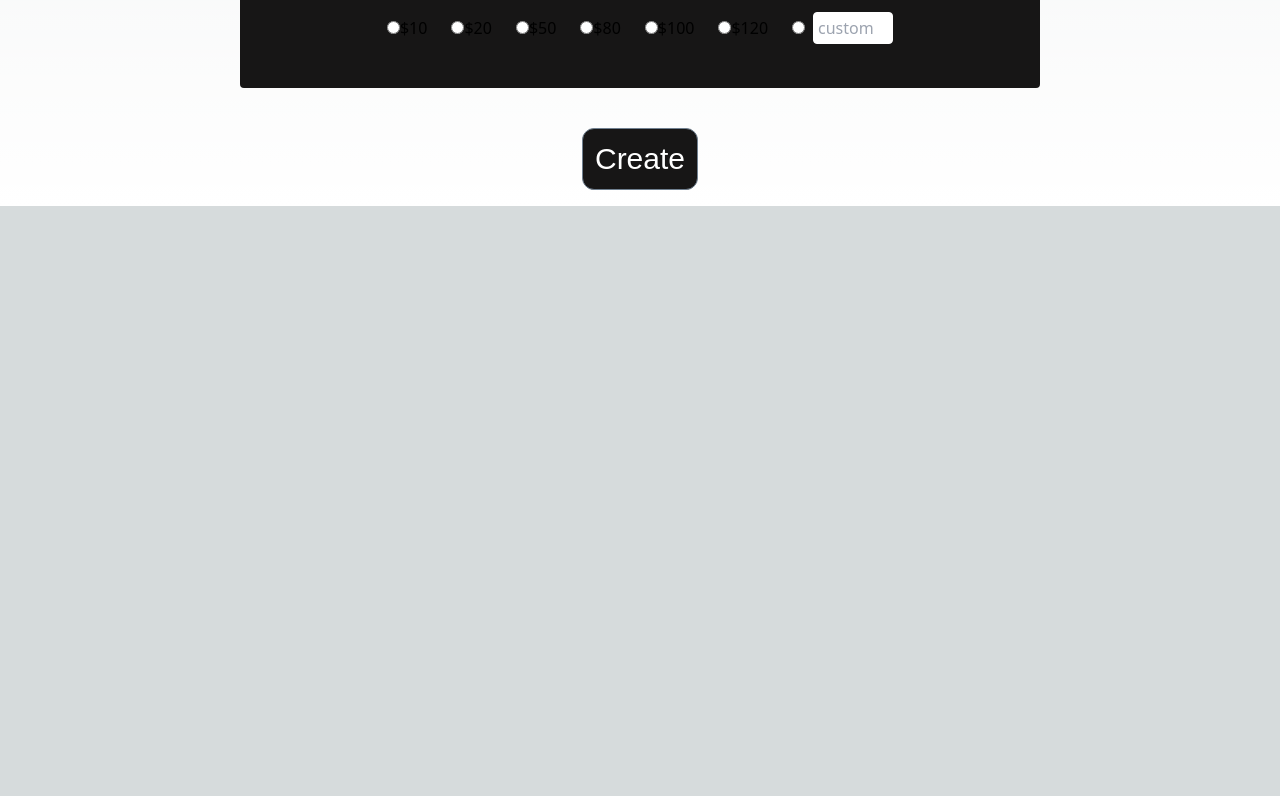
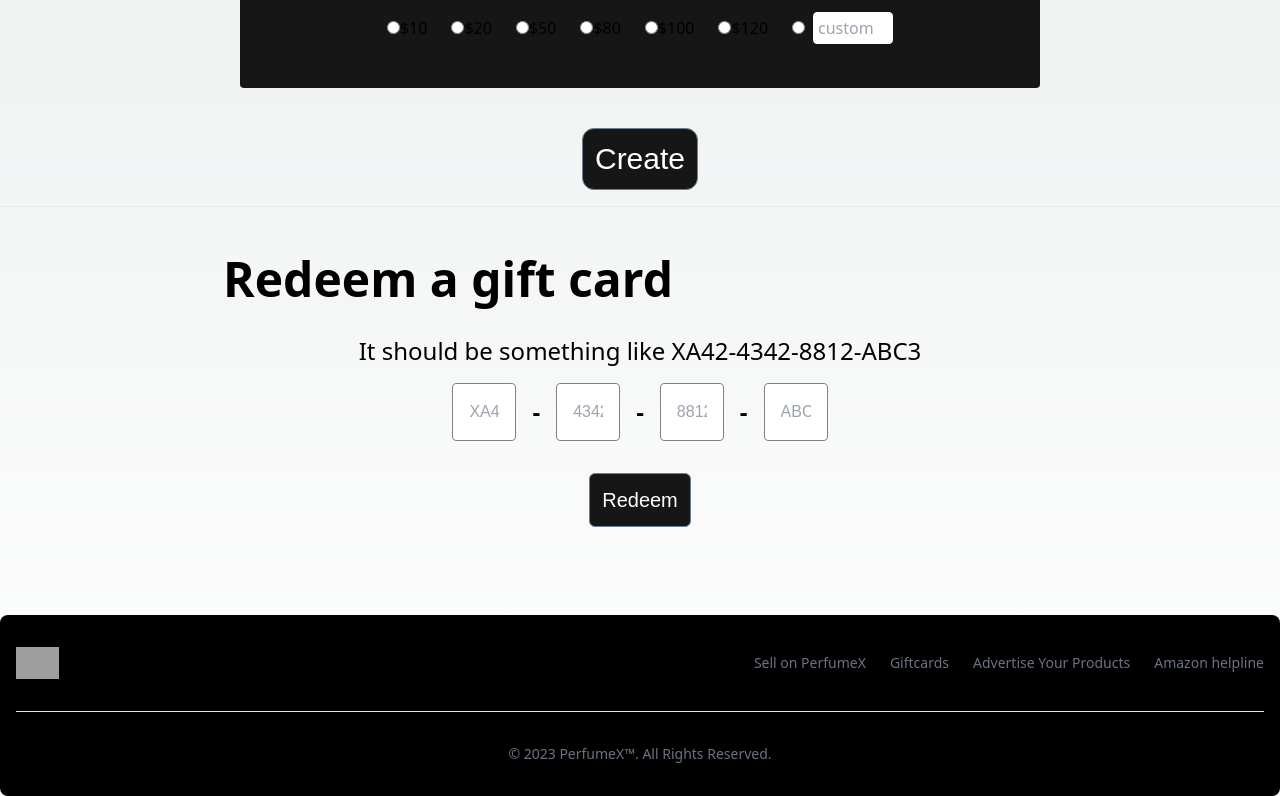
Before and after one commit to 0Armaan025/perfumex, a Next.js app in the folder perfumex/: page /gift-cards in a window 1280 px wide. Shown: the part 1325-2121 px from the top of the page. Before the commit the page ends 1531 px from the top, so only its background shows below. Built offline with nearby package versions, Linux system fonts and the light colour scheme; grey boxes are pictures that could not be loaded.

Commit message:
fixed giftcards thingy

```diff
--- a/perfumex/src/app/gift-cards/giftcards.css
+++ b/perfumex/src/app/gift-cards/giftcards.css
@@ -58,3 +58,23 @@
     justify-content: center;
     align-items: center;
 }
+.redeemCodeFields {
+    display: flex;
+    flex-direction: row;
+    justify-content: center;
+    align-items: center;
+}
+.redeemGiftCardBtn {
+    background: #171616;
+    border: 1px solid slategray;
+    border-radius: 6px;
+    color: white;
+    font-family: 'Manrope', sans-serif;
+    transition: 0.3s ease-in-out;
+    margin: 1rem;
+}
+.redeemGiftCardBtn:hover {
+    background: grey;
+    color: black;
+    cursor: pointer;
+}
--- a/perfumex/src/app/gift-cards/page.js
+++ b/perfumex/src/app/gift-cards/page.js
@@ -1,6 +1,7 @@
 import Navbar from "@/components/navbar/page";
 import RootLayout from "../layout";
 import './giftcards.css';
+import Footer from "@/components/footer/page";
 
 export default function GiftCards() {
     return (
@@ -94,11 +95,31 @@ export default function GiftCards() {
                         <br/>
                         <center>
                                     <input type="button" value="Create" className="createGiftCardBtn text-3xl p-3 m-4 rounded-lg"/>
+                                    <hr className="bg-slate-50 w-full" />
+                                    <br/>
+                                    <br/>
+
+                                    <h2 className="text-5xl font-bold align-left mr-96"> Redeem a gift card </h2>
+                                    <h4 className="text-2xl font-thin mr-50 mt-8"> It should be something like XA42-4342-8812-ABC3 </h4>
+                                    <div className="redeemCodeFields">
+
+                                        <input type="text" placeholder="XA42" className="formField p-2 m-4 align-center w-16 border-slate-50" />
+                                        <h1 className="font-bold text-2xl">-</h1>
+                                        <input type="text" placeholder="4342" className="formField p-2 m-4 align-center w-16 border-slate-50" />
+                                        <h1 className="font-bold text-2xl">-</h1>
+                                        <input type="text" placeholder="8812" className="formField p-2 m-4 align-center w-16 border-slate-50" />
+                                        <h1 className="font-bold text-2xl">-</h1>
+                                        <input type="text" placeholder="ABC3" className="formField p-2 m-4 align-center w-16 border-slate-50" />
+
+                                    </div>
+
+                                        <input type="button" value="Redeem" className="redeemGiftCardBtn text-xl p-3 m-1 rounded"/>
+                                        <br/><br/><br/><br/>
                                 </center>
 
 
                     </center>
-
+                    <Footer/>
 
                 </main>
             </RootLayout>
--- a/perfumex/src/components/footer/page.js
+++ b/perfumex/src/components/footer/page.js
@@ -17,7 +17,7 @@ export default function Footer() {
                                 <Link href="/become-a-seller" className="hover:underline me-4 md:me-6">Sell on PerfumeX</Link>
                             </li>
                             <li>
-                                <a href="#" className="hover:underline me-4 md:me-6">Giftcards</a>
+                                <Link href="/gift-cards" className="hover:underline me-4 md:me-6">Giftcards</Link>
                             </li>
                             <li>
                                 <a href="#" className="hover:underline me-4 md:me-6">Advertise Your Products</a>
```
